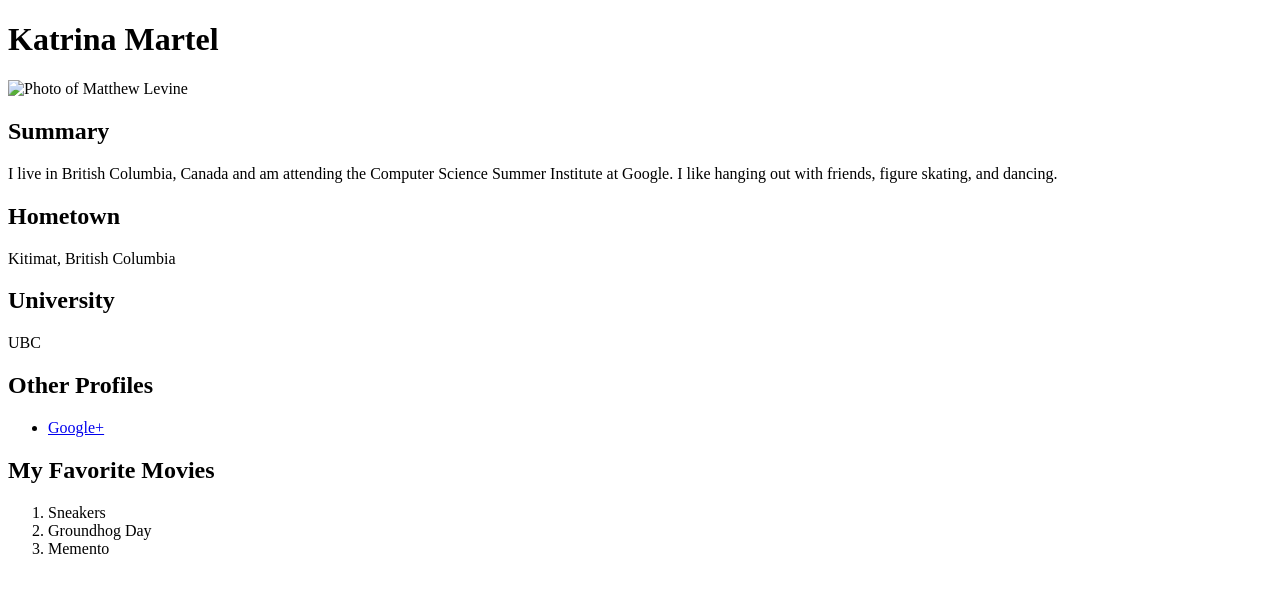
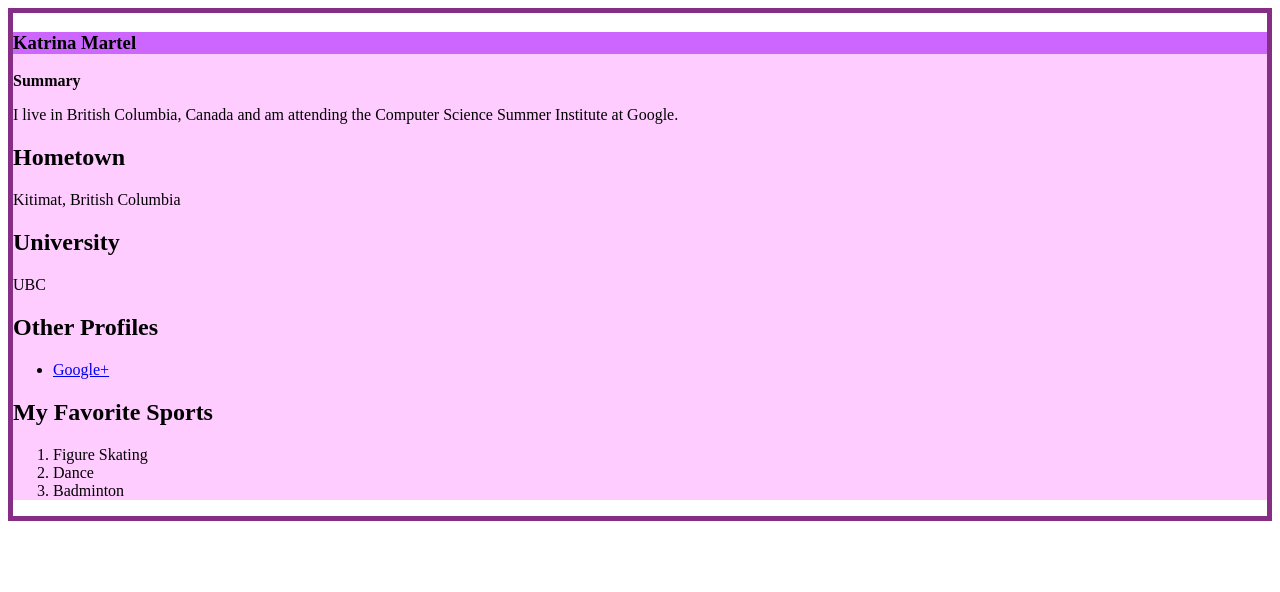
Before and after one commit to KatrinaMart/KatrinaMart.github.io, a plain HTML site: page index.html in a window 1280 px wide. Drawn offline with Linux system fonts and the light colour scheme.

Commit message:
first commit

```diff
--- a/index.html
+++ b/index.html
@@ -1,17 +1,47 @@
 <!DOCTYPE html>
 <title> Katrina Martel's Profile</title>
+<style>
+  .whitefantasy {
+    color: white;
+    font-family: fantasy;
+  }
+{border-color: #862d86}
 
-<h1>Katrina Martel</h1>
+  h2 }
+    color: purple;
+    font-family: arial;
+  }
 
-<img src="matthewlevine.jpg" width="80" height="80" alt="Photo of Matthew Levine">
+  h2.redden {
+    color: red;
+  }
 
-<h2>Summary</h2>
-<p>I live in British Columbia, Canada and am attending the Computer Science Summer Institute at Google. I like hanging out with friends, figure skating, and dancing.</p>
+#pastelpurple {
+  background: #cc66ff;
+}
+
+
+.outerborder { border: 5px solid #862d86}
+
+.background {background-color: #ffccff}
+
+</style>
+<section class=outerborder>
+  <section class=background>
+<h1 id=pastelpurple>Katrina Martel</h1>
+
+
+<strong>
+<h2.redden>Summary</h2>
+</strong>
+
+<p>I live in British Columbia, Canada and am attending the Computer Science Summer Institute at Google.</p>
 
 <h2>Hometown</h2>
 Kitimat, British Columbia
 
 <h2>University</h2>
+<!-- Comment Section -->
 UBC
 
 <h2>Other Profiles</h2>
@@ -19,9 +49,11 @@ UBC
   <li><a href="http://plus.google.com/115182601594934760469">Google+</a></li>
 </ul>
 
-<h2>My Favorite Movies</h2>
+
+<h2>My Favorite Sports</h2>
 <ol>
-  <li>Sneakers</li>
-  <li>Groundhog Day</li>
-  <li>Memento</li>
+  <li>Figure Skating</li>
+  <li>Dance</li>
+  <li>Badminton</li>
 </ol>
+</section>
```
Also changed, not shown: block.html (added, +19 -0 lines).
